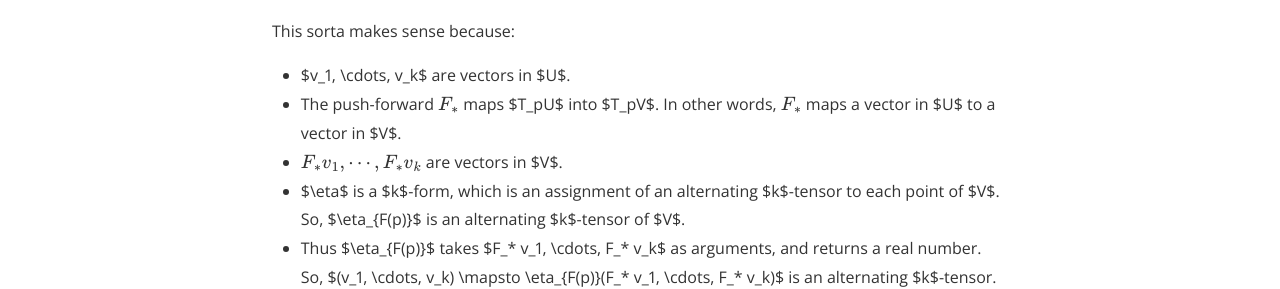
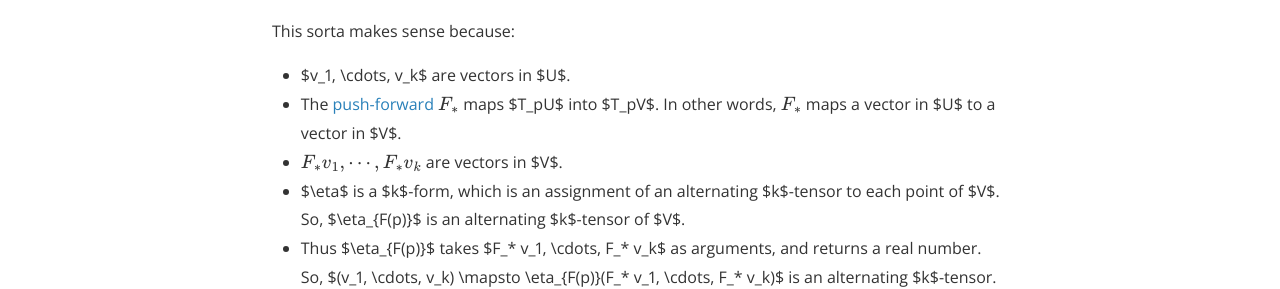
Before and after one commit to hidenori-shinohara/hidenori-shinohara.github.io, a Jekyll site: the page built from _posts/courses/math620/2019-09-09-smooth-manifold-cheat-sheet.md, in a window 1280 px wide and 900 px high, scrolled down 7378 px. Shown: the part 201-490 px from the top of the window. Built offline with Jekyll 4.4.1, drawn with Linux system fonts in a browser that asks for light colours; nearby versions of some CDN libraries; formulas are drawn with MathJax 3; some of the changed lines change nothing that is shown.

Commit message:
Add the link to pushforward

```diff
--- a/_posts/courses/math620/2019-09-09-smooth-manifold-cheat-sheet.md
+++ b/_posts/courses/math620/2019-09-09-smooth-manifold-cheat-sheet.md
@@ -223,7 +223,7 @@ $$
 This sorta makes sense because:
 
 * $v_1, \cdots, v_k$ are vectors in $U$.
-* The push-forward $$F_*$$ maps $T_pU$ into $T_pV$.
+* The [push-forward](#push-forwards-f_-and-df) $$F_*$$ maps $T_pU$ into $T_pV$.
   In other words, $$F_*$$ maps a vector in $U$ to a vector in $V$.
 * $$F_* v_1, \cdots, F_* v_k$$ are vectors in $V$.
 * $\eta$ is a $k$-form, which is an assignment of an alternating $k$-tensor to each point of $V$.
```
